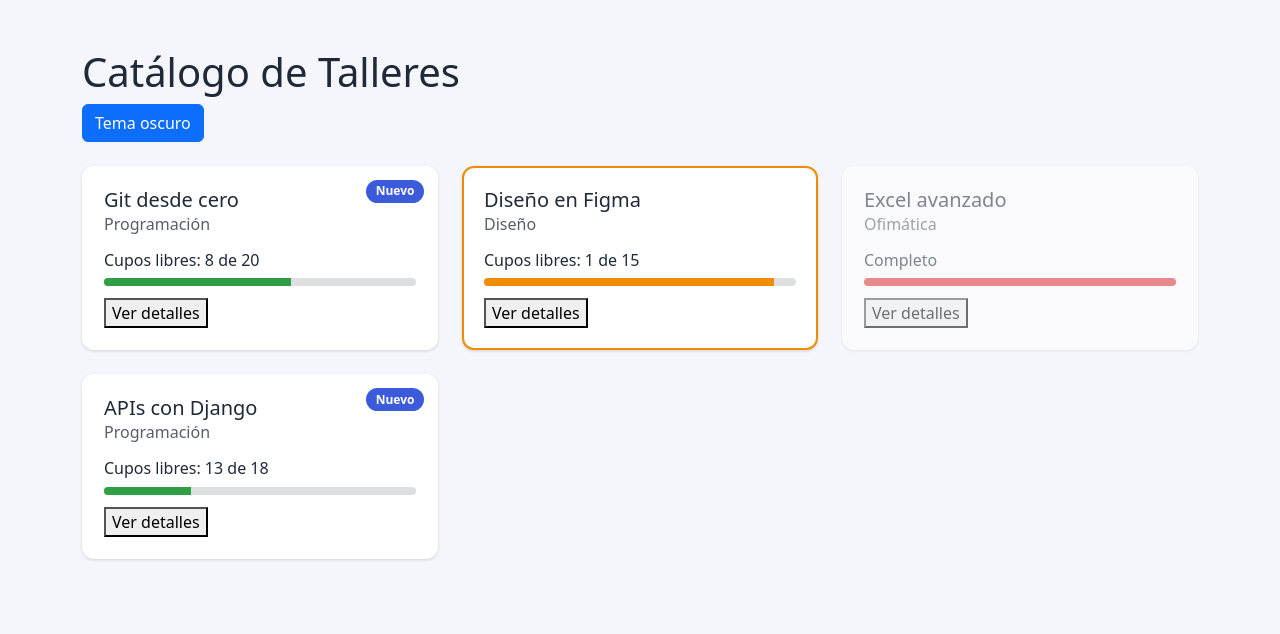
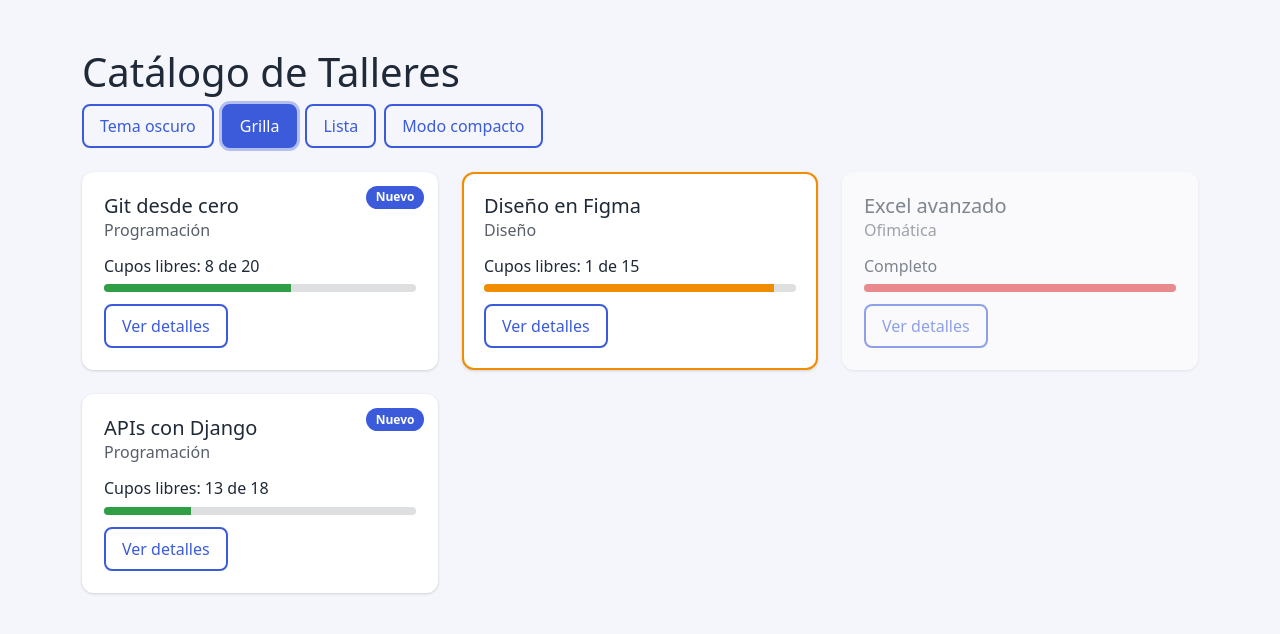
Before and after one commit to naranjolautaro943-beep/catalogo-talleres, a React (Vite) app: page / in a window 1280 px wide. Shown: the top 634 px of the page. Built offline with nearby package versions, Linux system fonts and the light colour scheme.

Commit message:
Punto 3: Bootstrap condicional y componente Boton

```diff
--- a/src/App.jsx
+++ b/src/App.jsx
@@ -1,35 +1,49 @@
-import { useEffect,useState } from 'react'
-import {talleres} from "./data/talleres"
-import TarjetaTaller from "./Components/TarjetaTaller/TarjetaTaller";
+import { useEffect, useState } from "react";
+import { talleres } from "./data/talleres";
+import TarjetaTaller from "./components/TarjetaTaller/TarjetaTaller";
+import Boton from "./components/Boton/Boton";
 
-
-function App() {
-
-      const [tema, setTema] = useState("claro");
+export default function App() {
+  const [tema, setTema] = useState("claro");
+  const [vista, setVista] = useState("grilla");
+  const [compacto, setCompacto] = useState(false);
 
   useEffect(() => {
     document.documentElement.setAttribute("data-tema", tema);
   }, [tema]);
 
+  const esLista = vista === "lista";
+  const claseColumna = esLista ? "col-12" : "col-12 col-md-6 col-lg-4";
+
   return (
-    <main className="container py-5">
+    <main className={`container ${compacto ? "py-2" : "py-5"}`}>
       <h1>Catálogo de Talleres</h1>
-      <button
-        className="btn btn-primary mb-4"
-        onClick={() => setTema(tema === "claro" ? "oscuro" : "claro")}
-      >
-        {tema === "claro" ? "Tema oscuro" : "Tema claro"}
-      </button>
 
-      <div className="row g-4">
+      <div className="d-flex flex-wrap gap-2 mb-4">
+        <Boton
+          variante="secundario"
+          onClick={() => setTema(tema === "claro" ? "oscuro" : "claro")}
+        >
+          {tema === "claro" ? "Tema oscuro" : "Tema claro"}
+        </Boton>
+        <Boton variante="secundario" activo={!esLista} onClick={() => setVista("grilla")}>
+          Grilla
+        </Boton>
+        <Boton variante="secundario" activo={esLista} onClick={() => setVista("lista")}>
+          Lista
+        </Boton>
+        <Boton variante="secundario" activo={compacto} onClick={() => setCompacto(!compacto)}>
+          Modo compacto
+        </Boton>
+      </div>
+
+      <div className={`row ${compacto ? "g-2" : "g-4"}`}>
         {talleres.map((taller) => (
-          <div key={taller.id} className="col-12 col-md-6 col-lg-4">
-            <TarjetaTaller taller={taller} />
+          <div key={taller.id} className={claseColumna}>
+            <TarjetaTaller taller={taller} horizontal={esLista} />
           </div>
         ))}
       </div>
     </main>
-      )
+  );
 }
-
-export default App
--- a/src/components/Boton/Boton.jsx
+++ b/src/components/Boton/Boton.jsx
@@ -0,0 +1,13 @@
+import estilos from "./Boton.module.css";
+
+export default function Boton({ variante = "primario", activo, children, ...resto }) {
+  const clases = [estilos.boton, estilos[variante], activo && estilos.activo]
+    .filter(Boolean)
+    .join(" ");
+
+  return (
+    <button type="button" className={clases} aria-pressed={activo} {...resto}>
+      {children}
+    </button>
+  );
+}
--- a/src/components/Boton/Boton.module.css
+++ b/src/components/Boton/Boton.module.css
@@ -0,0 +1,19 @@
+.boton {
+  font: inherit;
+  padding: 0.5rem 1rem;
+  border: 2px solid var(--color-primario);
+  border-radius: 8px;
+  cursor: pointer;
+  transition: background-color 0.2s, color 0.2s;
+}
+.boton:focus-visible {
+  outline: 3px solid var(--color-alerta);
+  outline-offset: 2px;
+}
+.primario { background: var(--color-primario); color: #fff; }
+.secundario { background: transparent; color: var(--color-primario); }
+.activo {
+  background: var(--color-primario);
+  color: #fff;
+  box-shadow: 0 0 0 3px color-mix(in srgb, var(--color-primario) 35%, transparent);
+}
--- a/src/components/TarjetaTaller/TarjetaTaller.jsx
+++ b/src/components/TarjetaTaller/TarjetaTaller.jsx
@@ -1,7 +1,8 @@
 import { useState } from "react";
+import Boton from "../Boton/Boton";
 import estilos from "./TarjetaTaller.module.css";
 
-export default function TarjetaTaller({ taller }) {
+export default function TarjetaTaller({ taller, horizontal }) {
   const { titulo, categoria, cupo, inscriptos, nuevo, descripcion } = taller;
   const [expandida, setExpandida] = useState(false);
 
@@ -13,6 +14,7 @@ export default function TarjetaTaller({ taller }) {
     estilos.tarjeta,
     estilos[estado],
     expandida && estilos.expandida,
+    horizontal && estilos.horizontal,
   ]
     .filter(Boolean)
     .join(" ");
@@ -34,9 +36,9 @@ export default function TarjetaTaller({ taller }) {
       </div>
 
       <div className={estilos.acciones}>
-        <button onClick={() => setExpandida(!expandida)}>
+        <Boton variante="secundario" onClick={() => setExpandida(!expandida)}>
           {expandida ? "Ocultar detalles" : "Ver detalles"}
-        </button>
+        </Boton>
       </div>
 
       {expandida && <p className={estilos.descripcion}>{descripcion}</p>}
--- a/src/components/TarjetaTaller/TarjetaTaller.module.css
+++ b/src/components/TarjetaTaller/TarjetaTaller.module.css
@@ -50,3 +50,14 @@
   overflow: hidden;
 }
 .relleno { height: 100%; }
+
+/* vista en lista (Punto 3) */
+.horizontal {
+  flex-direction: row;
+  flex-wrap: wrap;
+  align-items: center;
+  gap: 1.5rem;
+}
+.horizontal .info,
+.horizontal .ocupacion { flex: 1 1 200px; }
+.horizontal .descripcion { flex-basis: 100%; }
```
